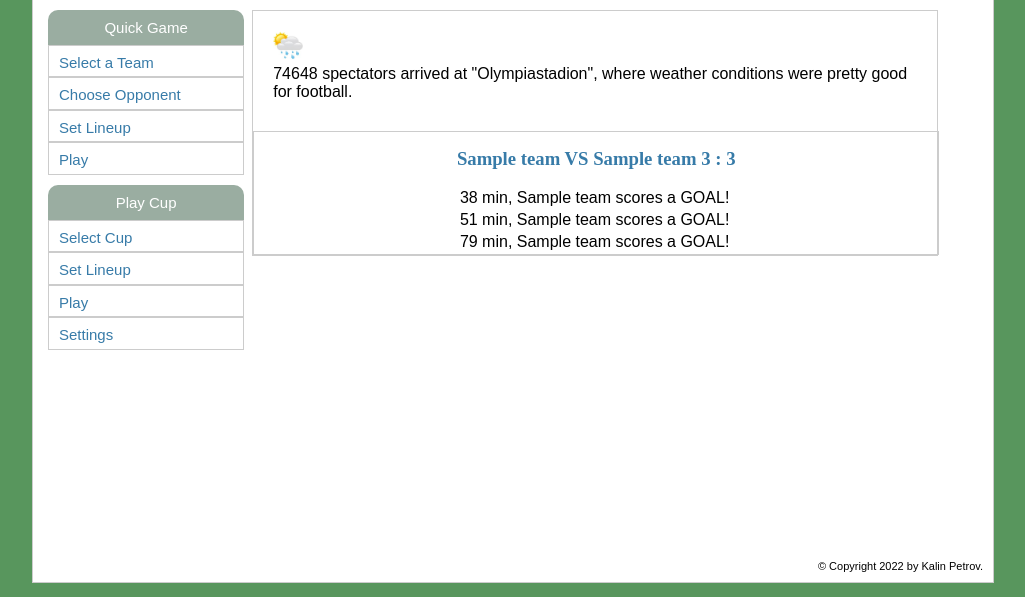
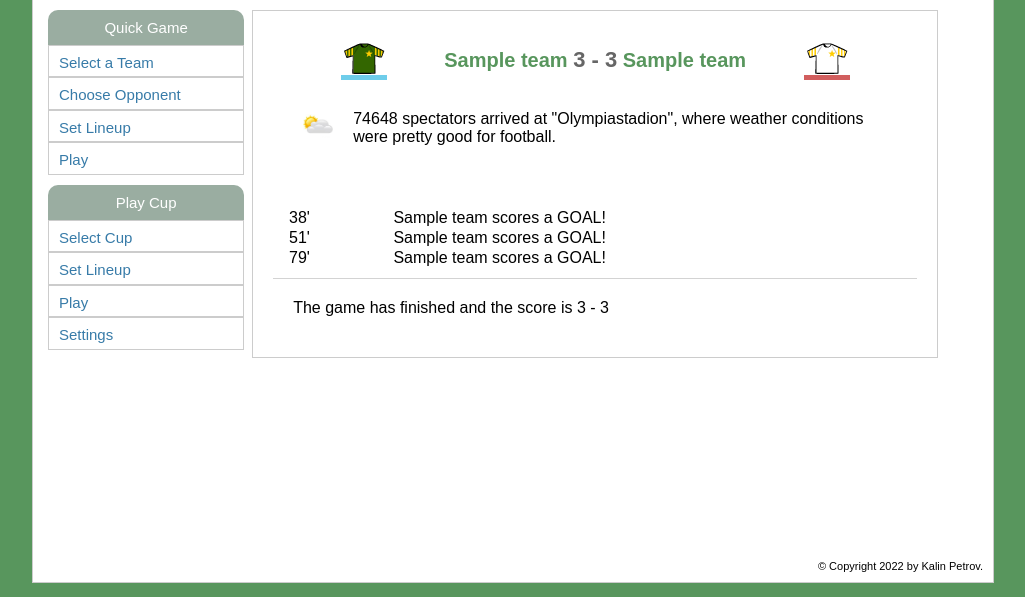
Before and after one commit to kalinpetrovbg/Flask-Football-Manager, a Flask app: page /play.html in a window 1280 px wide. Shown: the part 160-757 px from the top of the page, without its empty margins (127-1152 px from the left). Run offline with Flask 2, Linux system fonts and the light colour scheme; a user stored in the database is signed in; tables that the repository leaves empty hold one stand-in row (values such as "Sample post").

Commit message:
Game weather improvement and visualizations

```diff
--- a/main.py
+++ b/main.py
@@ -221,12 +221,16 @@ def lineup():
 @app.route("/play.html")
 def play():
     user = current_user
-    user_team = Teams.query.filter_by(id=user.team_id).first()
+    all_teams = len(Teams.query.all())
+
+    if user.team_id:
+        user_team = Teams.query.filter_by(id=user.team_id).first()
+    else:
+        user_team = Teams.query.filter_by(id=random.randint(1, all_teams)).first()
 
     if session['opp_id']:
         opp_team = Teams.query.filter_by(id=session['opp_id']).first()
     else:
-        all_teams = len(Teams.query.all())
         opp_team = Teams.query.filter_by(id=random.randint(1, all_teams)).first()
 
     home_team = HomeTeam(user_team.name, 23)
@@ -238,8 +242,10 @@ def play():
     stadium.generate_stadium()
 
     random_weather =  random.choice(WEATHER_TYPES)
+
     visitors = stadium.generate_visitors(weather=random_weather)
     weather = stadium.print_message(weather=random_weather)
+
 
     scorers = defaultdict()
     time = 0
@@ -264,7 +270,7 @@ def play():
 
     return render_template("play.html", home=home_team, away=away_team, score=score,
                            scorers=scorers, stadium=stadium, visitors=visitors, weather=weather,
-                           user_team=user_team)
+                           user_team=user_team, random_weather=random_weather)
 
 
 @app.route("/quick-game.html")
--- a/static/styles.css
+++ b/static/styles.css
@@ -19,7 +19,6 @@ footer {
 
 h1,h2,h3,h4,h5,h6 {
     color: #377ba8;
-    font-family: serif;
     margin: 1rem 0
 }
 
@@ -218,9 +217,6 @@ article {
     width: 100%
 }
 
-.play-game {
-    margin: 0 auto;
-}
 
 main {
     display: flex;
@@ -381,6 +377,20 @@ main {
     cursor: pointer;
     margin: 0;
     padding: 0
+}
+
+.select-ex-team {
+    background: #ccc;
+    width: 70%;
+    cursor: pointer;
+    margin: 0 auto;
+    height: 23px;
+    box-shadow: 2px 3px #ccc;
+    border: 2px #888 solid;
+}
+
+.select-ex-team:hover {
+    box-shadow: 1px 1px #ccc;
 }
 
 .alert-danger {
@@ -693,3 +703,84 @@ main {
 .profile-text {
     padding: 10px;
 }
+
+.top-result {
+    display: flex;
+    justify-content: space-evenly;
+    align-items: center;
+    padding: 10px;
+}
+
+.result {
+    font-size: 20px;
+    color: #58965d;
+    font-weight: 700;
+}
+
+.score {
+    color: #666;
+    font-size: 22px;
+}
+
+.kit-home {
+    height: 32px;
+    overflow: hidden;
+    border-bottom: 5px solid rgba(110,205,234,1);
+    padding: 1px;
+
+}
+
+.kit-away {
+    height: 32px;
+    overflow: hidden;
+    border-bottom: 5px solid rgba(209,94,94,1);
+    padding: 1px;
+}
+
+.game-weather {
+    margin-left: 10px;
+    display: flex;
+    justify-content: space-between;
+    align-items: center;
+}
+
+.visitors-info {
+    padding: 20px;
+}
+
+
+.play-game {
+    padding: 20px;
+}
+
+.weather-icon {
+    margin-right: 10px;
+}
+
+
+.game-table {
+    width: 98%;
+    margin-left: 2%;
+}
+
+.event-container {
+    display: flex;
+    width: 100%;
+}
+
+.event-minute {
+    width: 8%;
+}
+
+.event-separator {
+    width: 8%;
+}
+
+.event-message {
+    width: 80%;
+}
+
+
+.final-result {
+    margin: 20px;
+}
--- a/templates/existing.html
+++ b/templates/existing.html
@@ -41,7 +41,7 @@
                         <input type="text" name="team_id" placeholder="{{ team['id'] }}"
                                value="{{ team['id'] }}"/><br>
                     </div>
-                    <button>Select team</button>
+                    <button class="select-ex-team">Select team</button>
                 </form>
             </td>
 
--- a/templates/opp-england.html
+++ b/templates/opp-england.html
@@ -51,7 +51,7 @@
                             <input type="text" name="team_id" placeholder="{{ team['id'] }}"
                                    value="{{ team['id'] }}"/><br>
                         </div>
-                        <button>Select team</button>
+                        <button class="select-ex-team">Select team</button>
                     </form>
                 </td>
 
--- a/templates/play.html
+++ b/templates/play.html
@@ -4,29 +4,84 @@
 <div class="top">
 
     <div class="sub-top">
-            <img width="30px" alt="weather" src="{{ url_for('static', filename='images/rainy.png') }}"/>
-            <div>
+        <div class="top-result">
+            <div class="kit-home">
+                <img alt="home-kit-icon" src="{{ url_for('static', filename='images/icons/home_kit.png') }}"/>
+            </div>
+            <div class="result">
+                {{ home.name }} <span class="score">{{ score[home.name] }} - {{ score[away.name] }}</span> {{ away.name }}
+            </div>
+            <div class="kit-away">
+                <img alt="away-kit-icon" src="{{ url_for('static', filename='images/icons/away_kit.png') }}"/>
+            </div>
+
+        </div>
+
+        <div class="visitors-info">
+
+            <div class="game-weather">
+
+            <div class="weather-icon">
+                {% if random_weather.type == "Rainy" %}
+                <div class="weather-icon"><img width="30px" alt="weather"
+                         src="{{ url_for('static', filename='images/weather/rainy.png') }}"/>
+                </div>
+
+                {% elif random_weather.type == "Cloudy" %}
+                <div class="weather-icon"><img width="30px" alt="weather"
+                         src="{{ url_for('static', filename='images/weather/cloudy.png') }}"/>
+                </div>
+
+                {% elif random_weather.type == "Sunny" %}
+                <div class="weather-icon"><img width="30px" alt="weather"
+                         src="{{ url_for('static', filename='images/weather/sunny.png') }}"/>
+                </div>
+
+                {% elif random_weather.type == "Storm" %}
+                <div class="weather-icon"><img width="30px" alt="weather"
+                         src="{{ url_for('static', filename='images/weather/storm.png') }}"/>
+                </div>
+
+                {% elif random_weather.type == "PartiallyCloudy" %}
+                <div class="weather-icon"><img width="30px" alt="weather"
+                         src="{{ url_for('static', filename='images/weather/partiallycloudy.png') }}"/>
+                </div>
+                {% endif %}
+            </div>
+
+            <div class="weather-info">
             {{ weather }}
             </div>
         </div>
 
-        <div class="center-content">
+        </div>
+    </div>
+
+    <div class="game-content">
         <div class="play-game">
 
-                <h3>
-                    {{ home.name }} VS {{ away.name }}
-                    {{ score[home.name] }} : {{ score[away.name] }}
-                </h3>
 
-                <table>
+            <table class="game-table">
                 {% for min, team in scorers.items() %}
-                        <tr>
-                            <td>
-                                {{ min }} min, {{ team }} scores a GOAL!
+                    <tr class="event-container">
+                        <td class="event-minute">
+                                    {{ min }}'
                         </td>
+                        <td class="event-separator">
+
+                        </td>
+
+                        <td class="event-message">
+                            {{ team }} scores a GOAL!
+                        </td>
+
                     </tr>
                 {% endfor %}
             </table>
+        <hr>
+        <div class="final-result">
+            The game has finished and the score is {{ score[home.name] }} - {{ score[away.name]  }}
+        </div>
 
 
         </div>
--- a/templates/profile.html
+++ b/templates/profile.html
@@ -6,7 +6,11 @@
         <div class="box">
             <div class="profile-title">Hi, {{ user.username }}!</div>
             <div class="profile-text">
-                Your team: <a href="/team/{{ user_team.id }}.html">{{ user_team }}</a>
+                {% if not user_team %}
+                    Your team: <a href="/select-team.html">{{ user_team }}</a>
+                {% else %}
+                    Your team: <a href="/team/{{ user_team.id }}.html">{{ user_team }}</a>
+                {% endif %}
             </div>
             <div class="profile-text">
                 {% if not opp_team %}
```
Also changed, not shown: templates/lineup.html (+8 -4 lines), weather/weather.py (+1 -7 lines), static/images/icons/away_kit.png (added), static/images/icons/home_kit.png (added), static/images/weather/cloudy.png (renamed from static/images/cloudy.png), static/images/weather/partiallycloudy.png (renamed from static/images/partiallycloudy.png), static/images/weather/rainy.png (renamed from static/images/rainy.png), static/images/weather/storm.png (renamed from static/images/storm.png), static/images/weather/sunny.png (renamed from static/images/sunny.png). Lines whose indentation alone changed are shown as unchanged.
